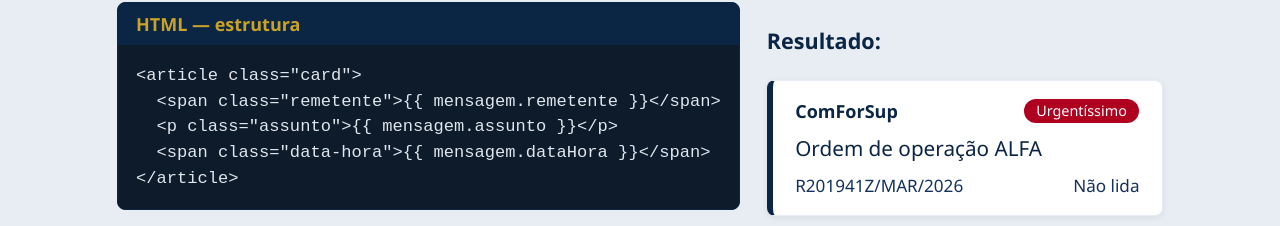
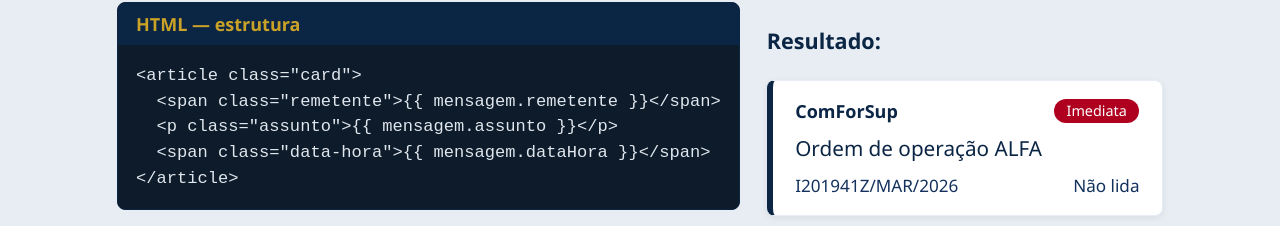
Before and after one commit to matheusmoraesnascimento-beep/palestra-angular, an Angular app: page / in a window 1280 px wide. Both pictures are taken after a click on the button "Trio HTML/SCSS/TS". Shown: the part 333-559 px from the top of the page. Built offline with nearby package versions, Linux system fonts and the light colour scheme.

Commit message:
refactor: DTG prefixo R->I e prioridade imediata (ex-urgentissimo)

```diff
--- a/src/app/mensagem-card/mensagem-card.component.scss
+++ b/src/app/mensagem-card/mensagem-card.component.scss
@@ -14,4 +14,4 @@
 .badge { color: var(--white); border-radius: 999px; padding: .15rem .7rem; font-size: .8rem; }
 .badge-rotina { background: #4a6fa5; }
 .badge-urgente { background: var(--gold); color: var(--navy); }
-.badge-urgentissimo { background: #b00020; }
+.badge-imediata { background: #b00020; }
--- a/src/app/mensagem.ts
+++ b/src/app/mensagem.ts
@@ -1,4 +1,4 @@
-export type Prioridade = 'rotina' | 'urgente' | 'urgentissimo';
+export type Prioridade = 'rotina' | 'urgente' | 'imediata';
 
 export interface Mensagem {
   remetente: string;
@@ -12,14 +12,14 @@ export function rotuloPrioridade(p: Prioridade): string {
   const mapa: Record<Prioridade, string> = {
     rotina: 'Rotina',
     urgente: 'Urgente',
-    urgentissimo: 'Urgentíssimo',
+    imediata: 'Imediata',
   };
   return mapa[p];
 }
 
 export const MENSAGENS: Mensagem[] = [
-  { remetente: 'ComForSup', assunto: 'Ordem de operação ALFA', dataHora: 'R201941Z/MAR/2026', prioridade: 'urgentissimo', lida: false },
-  { remetente: 'Capitania', assunto: 'Aviso aos navegantes', dataHora: 'R200840Z/MAR/2026', prioridade: 'urgente', lida: false },
-  { remetente: 'DAdM', assunto: 'Escala de serviço semanal', dataHora: 'R191705Z/MAR/2026', prioridade: 'rotina', lida: true },
-  { remetente: 'Almoxarifado', assunto: 'Confirmação de recebimento', dataHora: 'R191422Z/MAR/2026', prioridade: 'rotina', lida: true },
+  { remetente: 'ComForSup', assunto: 'Ordem de operação ALFA', dataHora: 'I201941Z/MAR/2026', prioridade: 'imediata', lida: false },
+  { remetente: 'Capitania', assunto: 'Aviso aos navegantes', dataHora: 'I200840Z/MAR/2026', prioridade: 'urgente', lida: false },
+  { remetente: 'DAdM', assunto: 'Escala de serviço semanal', dataHora: 'I191705Z/MAR/2026', prioridade: 'rotina', lida: true },
+  { remetente: 'Almoxarifado', assunto: 'Confirmação de recebimento', dataHora: 'I191422Z/MAR/2026', prioridade: 'rotina', lida: true },
 ];
--- a/src/app/secoes/comparacao.component.ts
+++ b/src/app/secoes/comparacao.component.ts
@@ -38,21 +38,21 @@ export class ComparacaoComponent {
   readonly codigoSem = `<article class="card">
   <span class="remetente">ComForSup</span>
   <p class="assunto">Ordem de operação ALFA</p>
-  <span class="data-hora">R201941Z/MAR/2026</span>
+  <span class="data-hora">I201941Z/MAR/2026</span>
 </article>
 <article class="card">
   <span class="remetente">Capitania</span>
   <p class="assunto">Aviso aos navegantes</p>
-  <span class="data-hora">R200840Z/MAR/2026</span>
+  <span class="data-hora">I200840Z/MAR/2026</span>
 </article>
 <article class="card">
   <span class="remetente">DAdM</span>
   <p class="assunto">Escala de serviço semanal</p>
-  <span class="data-hora">R191705Z/MAR/2026</span>
+  <span class="data-hora">I191705Z/MAR/2026</span>
 </article>
 <article class="card">
   <span class="remetente">Almoxarifado</span>
   <p class="assunto">Confirmação de recebimento</p>
-  <span class="data-hora">R191422Z/MAR/2026</span>
+  <span class="data-hora">I191422Z/MAR/2026</span>
 </article>`;
 }
--- a/src/app/secoes/dados-vivos.component.ts
+++ b/src/app/secoes/dados-vivos.component.ts
@@ -48,7 +48,7 @@ export class DadosVivosComponent {
   adicionar(): void {
     this.contador++;
     this.mensagens = [
-      { remetente: 'Novo contato', assunto: 'Mensagem ' + this.contador, dataHora: 'R202000Z/MAR/2026', prioridade: 'urgente', lida: false },
+      { remetente: 'Novo contato', assunto: 'Mensagem ' + this.contador, dataHora: 'I202000Z/MAR/2026', prioridade: 'urgente', lida: false },
       ...this.mensagens,
     ];
   }
--- a/src/app/secoes/trio.component.ts
+++ b/src/app/secoes/trio.component.ts
@@ -54,8 +54,8 @@ export class TrioComponent {
   readonly ts = `mensagem = {
   remetente: 'ComForSup',
   assunto: 'Ordem de operação ALFA',
-  dataHora: 'R201941Z/MAR/2026',
-  prioridade: 'urgentissimo',
+  dataHora: 'I201941Z/MAR/2026',
+  prioridade: 'imediata',
   lida: false,
 };`;
 }
```
